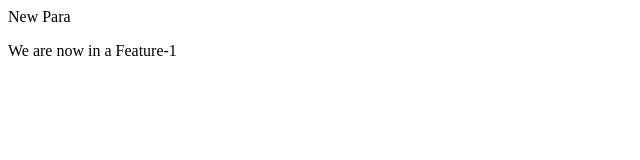
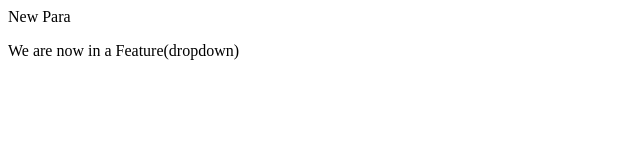
Before and after one commit to Sanjay2410/localRepo, a plain HTML site: page index.html in a window 1280 px wide. Shown: the full height of the page, 0-640 px from the left. Drawn offline with Linux system fonts and the light colour scheme.

```diff
--- a/index.html
+++ b/index.html
@@ -1,2 +1,2 @@
 <p>New Para</p>
-<p>We are now in a Feature-1</p>
+<p>We are now in a Feature(dropdown)</p>
```
